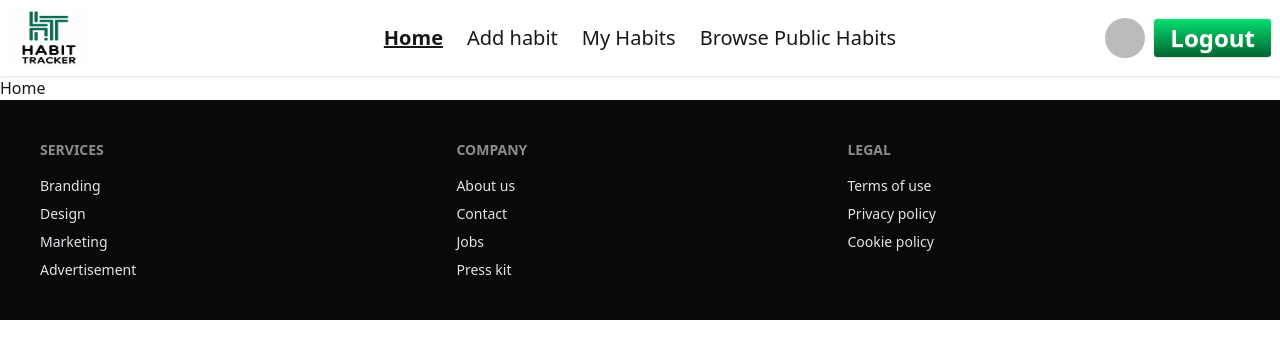
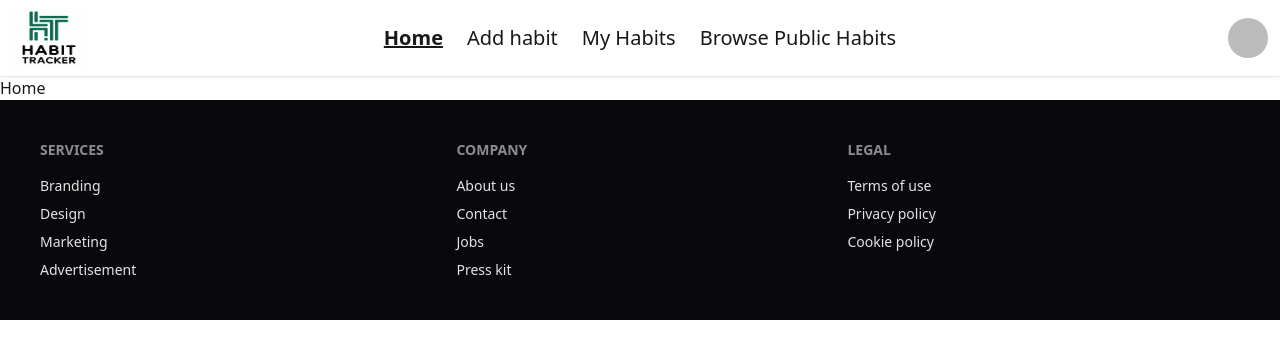
Before and after one commit to aliraj15dev/habit-tracker-client, a React (Vite) app: page / in a window 1280 px wide. Shown: the top 358 px of the page. Built offline with nearby package versions, Linux system fonts and the light colour scheme; no server answers; sample sign-in values are in the browser's storage.

Commit message:
added user photo click to show user name,emain and logout button

```diff
--- a/src/components/Navbar.jsx
+++ b/src/components/Navbar.jsx
@@ -49,7 +49,9 @@ const Navbar = () => {
               {links}
             </ul>
           </div>
+          <Link to="/">
             <img className="w-20 h-15" src="/Logo.jpg" alt="" />
+          </Link>
         </div>
 
         <div className="navbar-center hidden md:flex">
@@ -61,17 +63,27 @@ const Navbar = () => {
             <span className="loading loading-spinner text-primary"></span>
           ) : user ? (
             <div className="flex items-center gap-2">
+              <div className="dropdown dropdown-end">
+                <div tabIndex={0} role="button" className="m-1">
                   <img
                     className="rounded-full w-10 cursor-pointer"
                     src={user.photoURL}
                     alt="User"
                   />
+                </div>
+                <div tabIndex="-1"
+                  className="dropdown-content menu bg-base-100 rounded-box z-1 w-52 p-2 shadow-sm space-y-3"
+                >
+                  <h3 className="text-xl">{user.displayName}</h3>
+                  <p>{user.email}</p>
                   <button
                     onClick={handleLogOut}
                     className="btn text-2xl bg-linear-to-b from-green-400 to-green-800 text-white"
                   >
                     Logout
                   </button>
+                </div>
+              </div>
             </div>
           ) : (
             <div className="navbar-end">
```
Also changed, not shown: 1 other file (tests, documents, lock files or other folders). Lines whose indentation alone changed are shown as unchanged.
